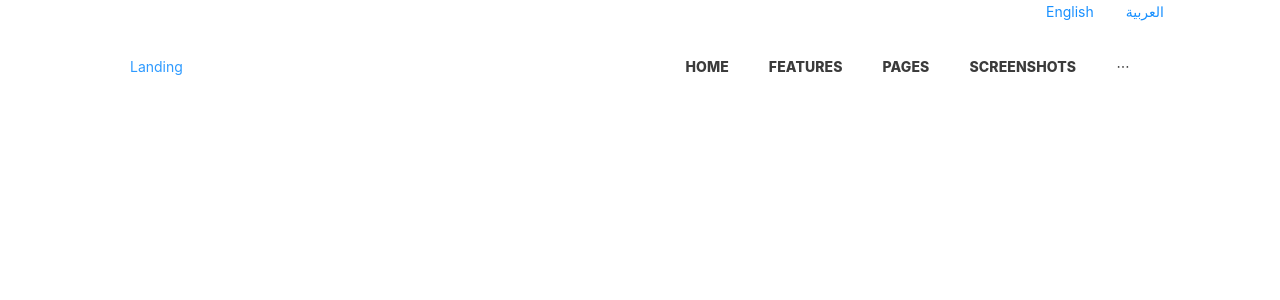
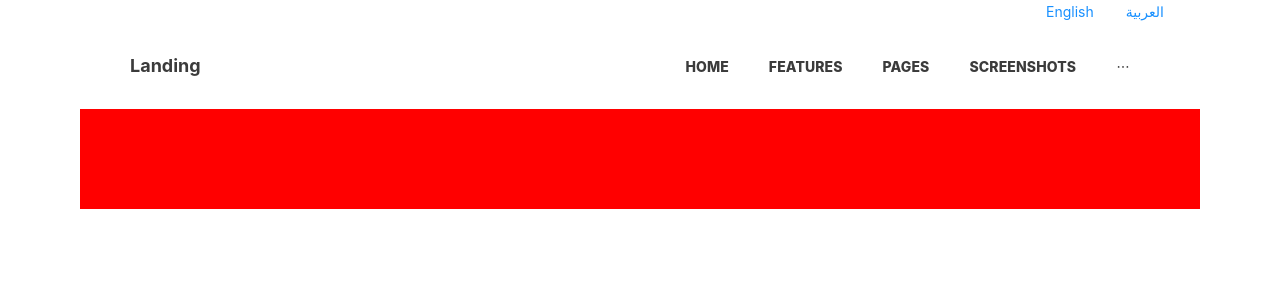
Before and after one commit to rafiksh/modern-landing, a React (Create React App) app: page / in a window 1280 px wide. Shown: the top 300 px of the page. Built offline with nearby package versions, Linux system fonts and the light colour scheme.

Commit message:
refactor: landign

```diff
--- a/src/features/landing/Landing.css
+++ b/src/features/landing/Landing.css
@@ -27,12 +27,6 @@
 
 .mouse-scroll-icon {
   text-align: center !important;
-}
-
-.footer-container {
-  background-color: #f3f3f3;
-  border-bottom-left-radius: 32px;
-  border-bottom-right-radius: 32px;
 }
 
 @media screen and (max-width: 414px) {
--- a/src/features/landing/Landing.js
+++ b/src/features/landing/Landing.js
@@ -7,6 +7,7 @@ import { AboutComponent } from "./landingComponents";
 
 import "./Landing.css";
 import { LinkButton } from "../../styled/button/button";
+import { SubTitle, Title } from "../../styled/typography/typography";
 
 const LandingComponent = () => {
   const { t, i18n } = useTranslation(["landing"]);
@@ -105,7 +106,7 @@ const LandingComponent = () => {
         >
           <Col>
             <HashLink scroll={(el) => scrollWithOffset(el)} smooth to="#">
-              <div className="logo">{t("LANDING")}</div>
+              <SubTitle>{t("LANDING")}</SubTitle>
             </HashLink>
           </Col>
           <Col>
@@ -120,6 +121,11 @@ const LandingComponent = () => {
             )}
           </Col>
         </Row>
+
+        <Col xs={24} id="home">
+          <div style={{ height: 100, backgroundColor: "red" }}></div>
+        </Col>
+
         <div style={{ height: "1200px" }} />
         <div id="pricing"></div>
 
--- /dev/null
+++ b/src/styled/typography/typography.css
@@ -0,0 +1,27 @@
+.title {
+  font-size: 72px;
+  font-weight: bold;
+}
+
+.subtitle {
+  font-size: 18px;
+  font-weight: bold;
+}
+
+.paragraph {
+  font-size: 18px;
+}
+
+@media screen and (max-width: 414px) {
+  .title {
+    font-size: 54px;
+  }
+
+  .subtitle {
+    font-size: 13px;
+  }
+
+  .paragraph {
+    font-size: 13px;
+  }
+}
--- /dev/null
+++ b/src/styled/typography/typography.js
@@ -0,0 +1,26 @@
+import React from "react";
+import { Typography } from "antd";
+
+import "./typography.css";
+
+const { Text } = Typography;
+
+const Title = ({ props, children }) => (
+  <Text className="title" {...props}>
+    {children}
+  </Text>
+);
+
+const SubTitle = ({ props, children }) => (
+  <Text className="subtitle" {...props}>
+    {children}
+  </Text>
+);
+
+const Paragraph = ({ props, children }) => (
+  <Text className="paragraph" {...props}>
+    {children}
+  </Text>
+);
+
+export { Paragraph, Title, SubTitle };
```
